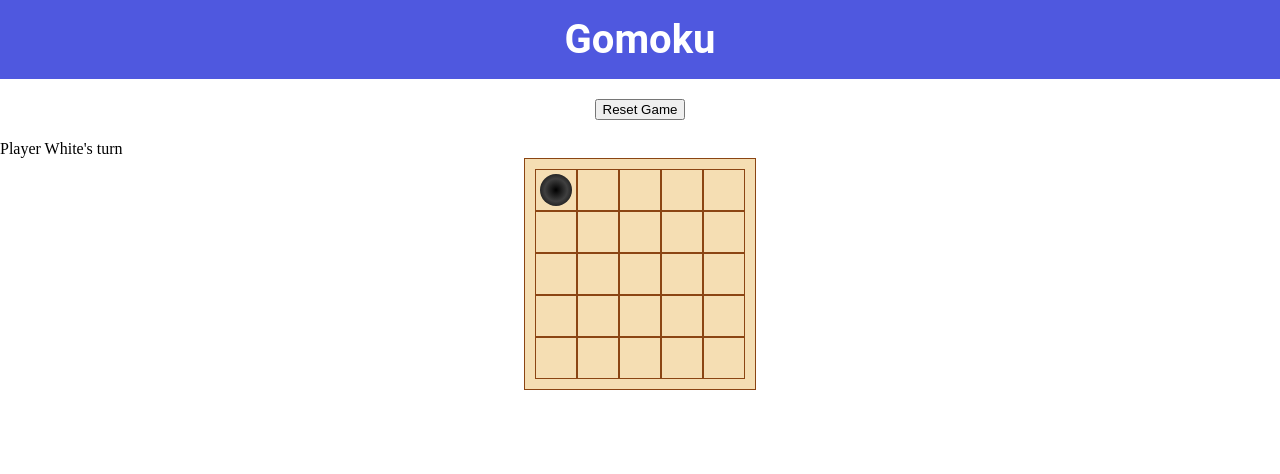
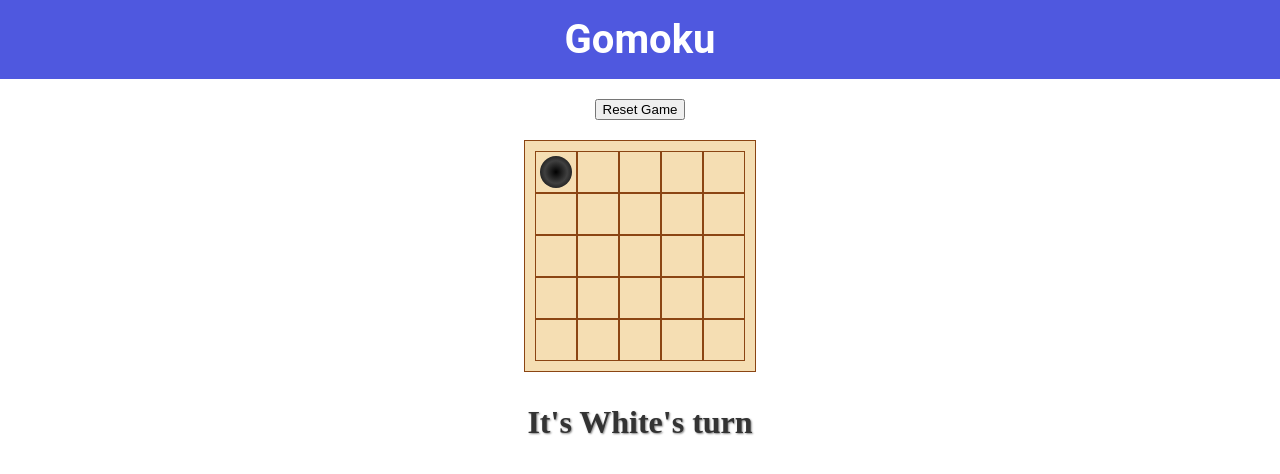
Before and after one commit to frenchafgan/Assignment_1_Gomoku, a website built with Parcel: page index.html in a window 1280 px wide. Both pictures are taken after a click on the element 556 px from the left and 172 px from the top of the page. Built offline with nearby package versions, Linux system fonts and the light colour scheme.

Commit message:
Implement placeStone function, checkForWin and render function

```diff
--- a/app.ts
+++ b/app.ts
@@ -1,56 +1,88 @@
 enum Player {
-    None = 0,
-    One = 1,
-    Two = 2
+    None,
+    Black,
+    White
 }
 
-export default class Gomoku {
+class Gomoku {
+    size: number;
     board: Player[][];
     currentPlayer: Player;
-    gameActive: boolean;
     boardElement: HTMLElement;
-    statusElement: HTMLElement;
+    gameOver: boolean;
+    messageElement: HTMLElement;
+    turnElement: HTMLElement;
 
-    constructor(public width: number = 15, public height: number = 15) {
-        this.boardElement = document.getElementById('board')!;
-        this.statusElement = document.getElementById('status')!;
-        this.reset();
-        document.getElementById('reset')!.addEventListener('click', () => this.reset());
+    constructor(size: number, boardElementId: string, messageElementId: string, turnElementId: string) {
+        this.size = size;
+        this.board = Array.from({ length: size }, () => Array(size).fill(Player.None));
+        this.currentPlayer = Player.Black;
+        this.boardElement = document.getElementById(boardElementId) as HTMLElement;
+        this.gameOver = false;
+        this.messageElement = document.getElementById(messageElementId) as HTMLElement;
+        this.turnElement = document.getElementById(turnElementId) as HTMLElement;
+    }
+
+    play(x: number, y: number) {
+        if (this.gameOver || this.board[y][x] !== Player.None) {
+            return;
+        }
+        this.placeStone(x, y, this.currentPlayer);
+    }
+
+    placeStone(x: number, y: number, player: Player) {
+        this.board[y][x] = player;
+        this.render();
+
+        if (this.checkForWin(x, y, player)) {
+            this.gameOver = true;
+            this.messageElement.innerText = `${Player[player]} wins!`;
+            this.messageElement.style.display = "block";
+            this.turnElement.innerText = '';  // Clear the turn message
+        } else if (this.isBoardFull()) {
+            this.gameOver = true;
+            this.messageElement.innerText = 'It\'s a tie!';
+            this.messageElement.style.display = "block";
+            this.turnElement.innerText = '';  // Clear the turn message
+        } else {
+            this.currentPlayer = this.currentPlayer === Player.Black ? Player.White : Player.Black;
+            this.turnElement.innerText = `It's ${Player[this.currentPlayer]}'s turn`;
+        }
+    }
+
+    isBoardFull(): boolean {
+        return this.board.every(row => row.every(cell => cell !== Player.None));
+    }
+
+    checkForWin(x: number, y: number, player: Player): boolean {
+        const directions = [[1, 0], [0, 1], [1, 1], [1, -1]];
+        for (let [dx, dy] of directions) {
+            let count = 0;
+            for (let i = -4; i <= 4; i++) {
+                const nx = x + i * dx;
+                const ny = y + i * dy;
+                if (nx >= 0 && ny >= 0 && nx < this.size && ny < this.size && this.board[ny][nx] === player) {
+                    count++;
+                    if (count === 5) {
+                        return true;
+                    }
+                } else {
+                    count = 0;
+                }
+            }
+        }
+        return false;
     }
 
     reset() {
-        this.board = Array(this.height).fill(0).map(() => Array(this.width).fill(Player.None));
-        this.currentPlayer = Player.One;
-        this.gameActive = true;
+        this.board = Array.from({ length: this.size }, () => Array(this.size).fill(Player.None));
+        this.currentPlayer = Player.Black;
+        this.gameOver = false;
+        this.messageElement.style.display = "none";
+        this.turnElement.innerText = `It's ${Player[this.currentPlayer]}'s turn`;
         this.render();
     }
 
-    // render() {
-    //     this.boardElement.innerHTML = '';
-    //     this.board.forEach((row, y) => {
-    //         row.forEach((cell, x) => {
-    //             const cellElement = document.createElement('div');
-    //             cellElement.classList.add('cell');
-    //             cellElement.classList.add(cell === Player.One ? 'B' : cell === Player.Two ? 'W' : '');
-    //             cellElement.addEventListener('click', () => {
-    //                 if (cell === Player.None && this.gameActive && this.makeMove(x, y)) {
-    //                     const winner = this.checkWin();
-    //                     if (winner !== Player.None) {
-    //                         this.gameActive = false;
-    //                         this.statusElement.textContent = `Player ${winner === Player.One ? 'Black' : 'White'} wins!`;
-    //                     } else if (this.board.flat().every(cell => cell !== Player.None)) {
-    //                         this.gameActive = false;
-    //                         this.statusElement.textContent = `Game is a draw`;
-    //                     } else {
-    //                         this.statusElement.textContent = `Player ${this.currentPlayer === Player.One ? 'Black' : 'White'}'s turn`;
-    //                     }
-    //                 }
-    //             });
-    //             this.boardElement.appendChild(cellElement);
-    //         });
-    //         this.boardElement.appendChild(document.createElement('br'));
-    //     });
-    // }
     render() {
         this.boardElement.innerHTML = '';
         this.board.forEach((row, y) => {
@@ -59,21 +91,14 @@ export default class Gomoku {
             row.forEach((cell, x) => {
                 const cellElement = document.createElement('div');
                 cellElement.classList.add('cell');
-                const piece = document.createElement('span');
-                piece.classList.add(cell === Player.One ? 'black' : cell === Player.Two ? 'white' : 'empty');
-                cellElement.appendChild(piece);
+                if (cell !== Player.None) {
+                    const piece = document.createElement('span');
+                    piece.classList.add(cell === Player.Black ? 'black' : 'white');
+                    cellElement.appendChild(piece);
+                }
                 cellElement.addEventListener('click', () => {
-                    if (cell === Player.None && this.gameActive && this.makeMove(x, y)) {
-                        const winner = this.checkWin();
-                        if (winner !== Player.None) {
-                            this.gameActive = false;
-                            this.statusElement.textContent = `Player ${winner === Player.One ? 'Black' : 'White'} wins!`;
-                        } else if (this.board.flat().every(cell => cell !== Player.None)) {
-                            this.gameActive = false;
-                            this.statusElement.textContent = `Game is a draw`;
-                        } else {
-                            this.statusElement.textContent = `Player ${this.currentPlayer === Player.One ? 'Black' : 'White'}'s turn`;
-                        }
+                    if (!this.gameOver) {
+                        this.play(x, y);
                     }
                 });
                 rowElement.appendChild(cellElement);
@@ -81,22 +106,9 @@ export default class Gomoku {
             this.boardElement.appendChild(rowElement);
         });
     }
-
-
-
-    makeMove(x: number, y: number): boolean {
-        this.board[y][x] = this.currentPlayer;
-        this.currentPlayer = 3 - this.currentPlayer;
-        this.render();
-        return true;
-    }
-
-    checkWin(): Player {
-
-        return Player.None;
-    }
 }
 
-window.onload = () => {
-    const game = new Gomoku(5, 5);
-};
+const gomoku = new Gomoku(5, 'board', 'message', 'turn');
+const resetButton = document.getElementById('reset') as HTMLButtonElement;
+resetButton.addEventListener('click', () => gomoku.reset());
+gomoku.render();
--- a/index.html
+++ b/index.html
@@ -14,6 +14,9 @@
       <button id="reset">Reset Game</button>
       <div id="status"></div>
       <div id="board"></div>
+      <div id="turn"></div>
+      <div id="message"></div>
+
 
     </main>
   </body>
--- a/style.css
+++ b/style.css
@@ -61,3 +61,21 @@ body {
     display: block;
     margin: 20px auto;
 }
+
+#turn {
+    font-size: 2em;
+    font-weight: bold;
+    color: #333;
+    margin-top: 1em;
+    text-align: center;
+    text-shadow: 1px 1px 2px #888;
+}
+
+#message {
+    font-size: 2em;
+    font-weight: bold;
+    color: #333;
+    margin-top: 1em;
+    text-align: center;
+    text-shadow: 1px 1px 2px #888;
+}
```
Also changed, not shown: 2 other files.
